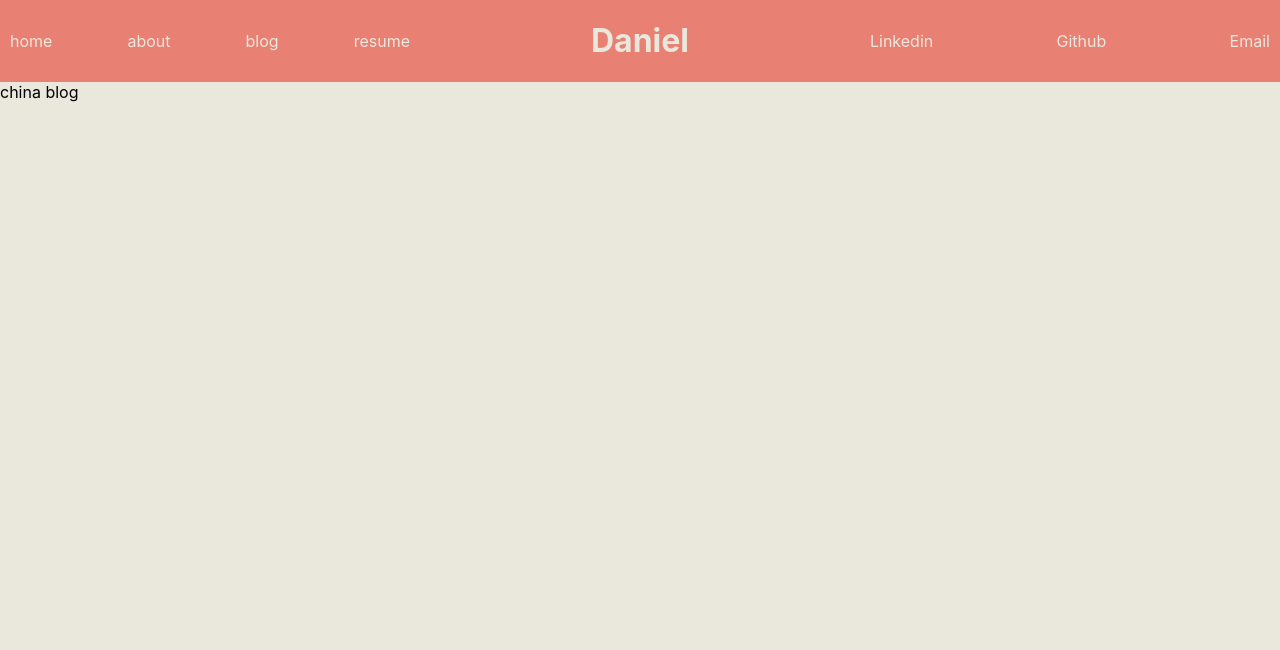
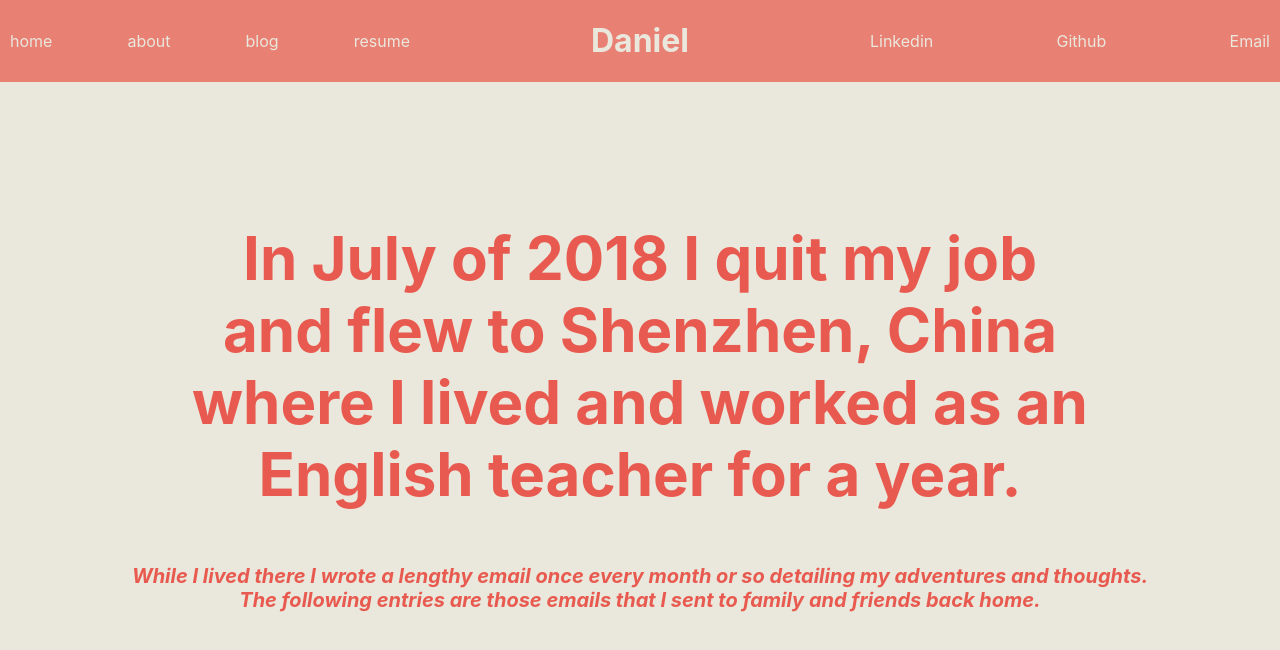
Before and after one commit to dbaigel1/personalWebsite, a React (Create React App) app in the folder personalwebsite/: page /china in a window 1280 px wide. Shown: the top 650 px of the page. Built offline with nearby package versions, Linux system fonts and the light colour scheme.

Commit message:
updated about link to china

```diff
--- a/personalwebsite/src/China.js
+++ b/personalwebsite/src/China.js
@@ -1,9 +1,22 @@
 import React from "react"
+import BlankSpace from "./components/BlankSpace"
 
 function China() {
     return (
-        <div>
-            china blog
+        <div className="homeContainer">
+            <BlankSpace/>
+            <h1 className="mainText">
+                In July of 2018 I quit my job and flew to Shenzhen, China where I lived
+                and worked as an English teacher for a year.
+            </h1>
+            <h1 className="altText">
+                While I lived there I
+                wrote a lengthy email once every month or so detailing my adventures
+                and thoughts. The following entries are those emails that I sent to family
+                and friends back home.
+            </h1>
+
+            <BlankSpace/>
         </div>
     )
 }
--- a/personalwebsite/src/components/AboutText.js
+++ b/personalwebsite/src/components/AboutText.js
@@ -19,7 +19,7 @@ function AboutText() {
                     </a>&nbsp;building data visualizations for clients using Tableau.
             <p>
                 I then spent a year working as an English teacher in Shenzhen, China. (Make sure
-                to check out my <a href="/blog" className="pageLink">blog</a> about my experience there!)
+                to check out my <a href="/china" className="pageLink">blog</a> about my experience there!)
             </p>
             </p>
             <p>
```
